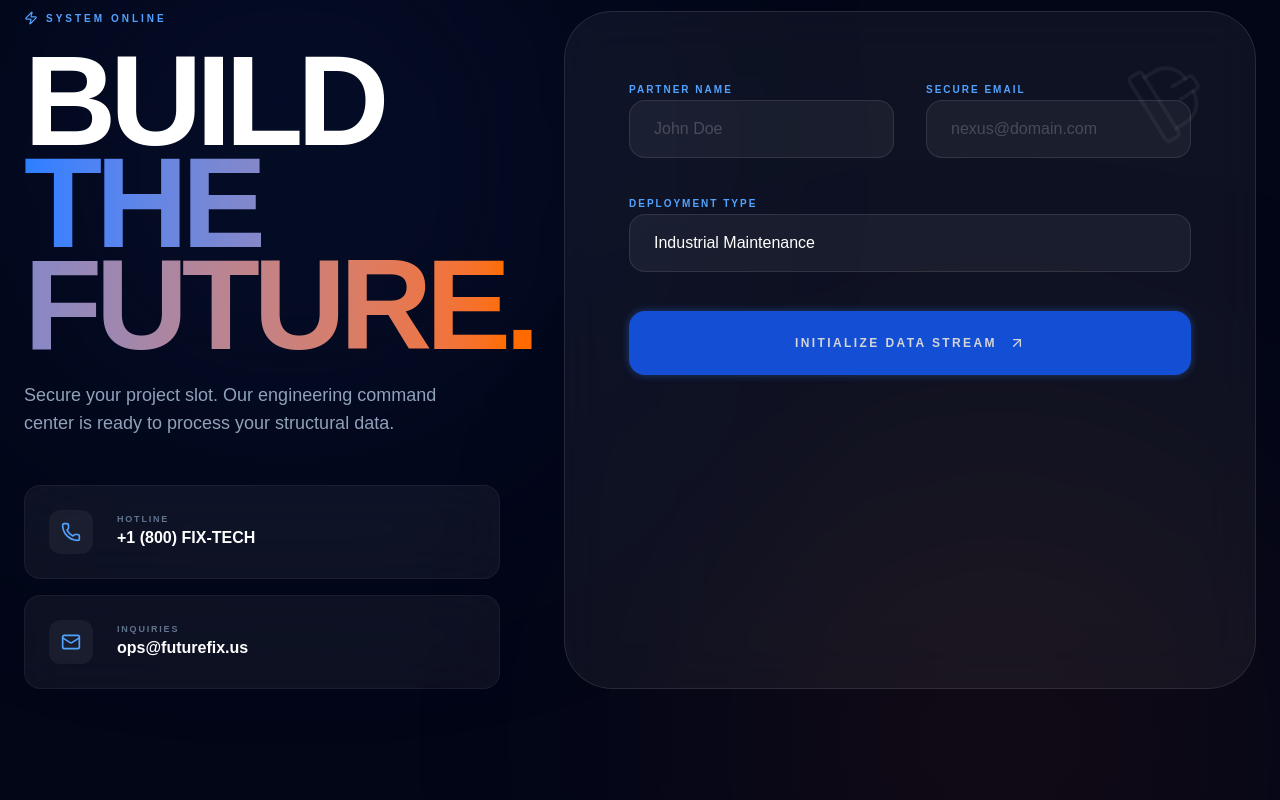
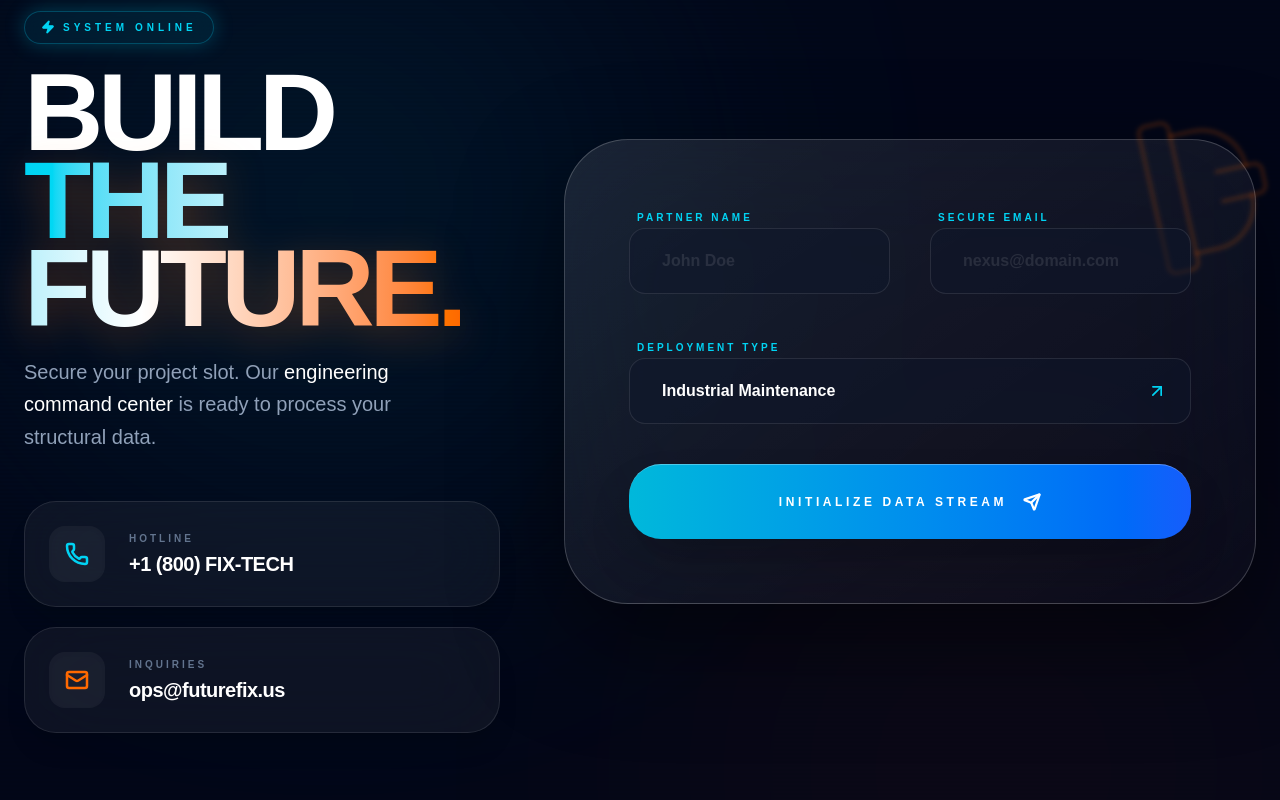
Before and after one commit to maazhashmi996-pixel/Handyman, a Next.js app: page / in a window 1280 px wide. Shown: the part 3640-4440 px from the top of the page. Built offline with nearby package versions, Linux system fonts and the light colour scheme.

Commit message:
Updated Review

```diff
--- a/components/FinalSection.tsx
+++ b/components/FinalSection.tsx
@@ -15,13 +15,13 @@ const container = {
     hidden: {},
     show: {
         transition: {
-            staggerChildren: 0.2,
+            staggerChildren: 0.1,
         },
     },
 };
 
 const item = {
-    hidden: { opacity: 0, y: 40 },
+    hidden: { opacity: 0, y: 30 },
     show: { opacity: 1, y: 0 },
 };
 
@@ -29,227 +29,173 @@ export default function FinalSectionCommand() {
     return (
         <section className="bg-slate-950 py-32 px-6 relative overflow-hidden">
 
-            {/* Background Floating Lights */}
+            {/* Ultra Vibrant Background Floating Lights */}
             <motion.div
-                animate={{ x: [0, 40, -40, 0], y: [0, 30, -30, 0] }}
-                transition={{ duration: 20, repeat: Infinity }}
-                className="absolute top-0 left-0 w-[500px] h-[500px] bg-blue-900/20 rounded-full blur-[150px]"
+                animate={{ x: [0, 60, -60, 0], y: [0, 40, -40, 0], opacity: [0.2, 0.4, 0.2] }}
+                transition={{ duration: 15, repeat: Infinity, ease: "linear" }}
+                className="absolute top-0 left-0 w-[600px] h-[600px] bg-cyan-500/30 rounded-full blur-[160px]"
             />
 
             <motion.div
-                animate={{ x: [0, -40, 40, 0], y: [0, -30, 30, 0] }}
-                transition={{ duration: 18, repeat: Infinity }}
-                className="absolute bottom-0 right-0 w-[500px] h-[500px] bg-orange-900/20 rounded-full blur-[150px]"
+                animate={{ x: [0, -60, 60, 0], y: [0, -40, 40, 0], opacity: [0.1, 0.3, 0.1] }}
+                transition={{ duration: 12, repeat: Infinity, ease: "linear" }}
+                className="absolute bottom-0 right-0 w-[600px] h-[600px] bg-orange-600/20 rounded-full blur-[160px]"
             />
 
-            {/* Scanlines */}
+            {/* Interactive Scanlines Overlay */}
             <div
-                className="absolute inset-0 pointer-events-none z-10 opacity-[0.04]"
+                className="absolute inset-0 pointer-events-none z-10 opacity-[0.06]"
                 style={{
-                    backgroundImage:
-                        "linear-gradient(transparent 50%, #000 50%)",
+                    backgroundImage: "linear-gradient(transparent 50%, #000 50%)",
                     backgroundSize: "100% 4px",
                 }}
             />
 
             <div className="container mx-auto relative z-20">
 
-                <div className="grid lg:grid-cols-12 gap-16">
+                <div className="grid lg:grid-cols-12 gap-16 items-center">
 
                     {/* LEFT PANEL */}
                     <motion.div
-                        initial={{ opacity: 0, x: -120, rotate: -8 }}
-                        whileInView={{ opacity: 1, x: 0, rotate: 0 }}
+                        initial={{ opacity: 0, x: -80 }}
+                        whileInView={{ opacity: 1, x: 0 }}
                         transition={{ duration: 1 }}
                         className="lg:col-span-5 space-y-12"
                     >
 
-                        <motion.div
-                            variants={container}
-                            initial="hidden"
-                            whileInView="show"
-                            className="space-y-6"
-                        >
+                        <div className="space-y-6">
+                            <motion.div
+                                initial={{ opacity: 0, scale: 0.8 }}
+                                whileInView={{ opacity: 1, scale: 1 }}
+                                className="inline-flex items-center gap-2 bg-cyan-500/10 backdrop-blur-md px-4 py-2 rounded-full border border-cyan-500/30 text-cyan-400 text-[10px] font-black uppercase tracking-[0.4em] shadow-[0_0_20px_rgba(6,182,212,0.3)]"
+                            >
+                                <Zap size={14} className="fill-cyan-400" /> System Online
+                            </motion.div>
 
-                            <motion.span
-                                variants={item}
-                                className="flex items-center gap-2 text-blue-400 text-[10px] font-black uppercase tracking-[0.3em]"
-                            >
-                                <Zap size={14} /> System Online
-                            </motion.span>
-
-                            <motion.h2
-                                variants={item}
-                                className="text-7xl md:text-9xl font-black text-white uppercase leading-[0.8] tracking-tighter"
-                            >
+                            <h2 className="text-7xl md:text-[110px] font-black text-white uppercase leading-[0.8] tracking-tighter">
                                 Build <br />
-                                <span className="text-transparent bg-clip-text bg-gradient-to-r from-blue-500 to-orange-500">
+                                <span className="text-transparent bg-clip-text bg-gradient-to-r from-cyan-400 via-white to-orange-500 drop-shadow-[0_10px_20px_rgba(249,115,22,0.3)]">
                                     The Future.
                                 </span>
-                            </motion.h2>
+                            </h2>
 
-                            <motion.p
-                                variants={item}
-                                className="text-slate-400 text-lg font-medium max-w-md"
-                            >
-                                Secure your project slot. Our engineering command center
-                                is ready to process your structural data.
-                            </motion.p>
+                            <p className="text-slate-400 text-lg md:text-xl font-medium max-w-md leading-relaxed">
+                                Secure your project slot. Our <span className="text-white">engineering command center</span> is ready to process your structural data.
+                            </p>
+                        </div>
 
-                        </motion.div>
-
-                        {/* CONTACT CARDS */}
-                        <motion.div
-                            variants={container}
-                            initial="hidden"
-                            whileInView="show"
-                            className="flex flex-col gap-4"
-                        >
-
+                        {/* VIBRANT CONTACT CARDS */}
+                        <div className="flex flex-col gap-5">
                             {[
-                                { icon: Phone, label: "Hotline", val: "+1 (800) FIX-TECH" },
-                                { icon: Mail, label: "Inquiries", val: "ops@futurefix.us" },
+                                { icon: Phone, label: "Hotline", val: "+1 (800) FIX-TECH", color: "text-cyan-400", bg: "group-hover:bg-cyan-500" },
+                                { icon: Mail, label: "Inquiries", val: "ops@futurefix.us", color: "text-orange-500", bg: "group-hover:bg-orange-500" },
                             ].map((itemData, i) => (
                                 <motion.div
                                     key={i}
-                                    variants={item}
-                                    whileHover={{ scale: 1.05 }}
-                                    className="flex items-center gap-6 p-6 border border-white/5 rounded-2xl hover:border-blue-500/60 transition bg-white/5 group backdrop-blur-xl"
+                                    whileHover={{ x: 10, backgroundColor: "rgba(255,255,255,0.08)" }}
+                                    className="flex items-center gap-6 p-6 border border-white/10 rounded-[2rem] transition-all bg-white/5 group backdrop-blur-2xl shadow-xl"
                                 >
-
-                                    <motion.div
-                                        whileHover={{ rotate: 360 }}
-                                        transition={{ duration: 0.6 }}
-                                        className="p-3 bg-white/5 rounded-xl text-blue-400 group-hover:bg-blue-600 group-hover:text-white transition-all"
-                                    >
-                                        <itemData.icon size={20} />
-                                    </motion.div>
+                                    <div className={`p-4 bg-white/5 rounded-2xl ${itemData.color} ${itemData.bg} group-hover:text-white transition-all duration-500 shadow-inner`}>
+                                        <itemData.icon size={24} strokeWidth={2.5} />
+                                    </div>
 
                                     <div>
-                                        <p className="text-[9px] text-slate-500 uppercase tracking-[0.2em] font-black">
+                                        <p className="text-[10px] text-slate-500 uppercase tracking-[0.3em] font-black mb-1">
                                             {itemData.label}
                                         </p>
-                                        <p className="text-white font-bold">
+                                        <p className="text-xl text-white font-bold tracking-tight">
                                             {itemData.val}
                                         </p>
                                     </div>
-
                                 </motion.div>
                             ))}
-                        </motion.div>
+                        </div>
 
                     </motion.div>
 
-                    {/* RIGHT PANEL FORM */}
+                    {/* RIGHT PANEL FORM (NEON GLASS) */}
                     <motion.div
-                        initial={{ opacity: 0, scale: 0.8, rotate: 4 }}
-                        whileInView={{ opacity: 1, scale: 1, rotate: 0 }}
-                        transition={{ duration: 1 }}
-                        className="lg:col-span-7 bg-white/5 border border-white/10 p-10 md:p-16 rounded-[3rem] backdrop-blur-xl relative"
+                        initial={{ opacity: 0, scale: 0.9 }}
+                        whileInView={{ opacity: 1, scale: 1 }}
+                        transition={{ duration: 0.8 }}
+                        className="lg:col-span-7 bg-gradient-to-br from-white/10 to-white/[0.02] border border-white/20 p-10 md:p-16 rounded-[4rem] backdrop-blur-3xl relative shadow-[0_40px_100px_rgba(0,0,0,0.5)]"
                     >
-
-                        {/* decorative icon */}
+                        {/* decorative glowing icon */}
                         <motion.div
                             animate={{ rotate: 360 }}
-                            transition={{ duration: 40, repeat: Infinity, ease: "linear" }}
-                            className="absolute top-10 right-10 text-white/5"
+                            transition={{ duration: 30, repeat: Infinity, ease: "linear" }}
+                            className="absolute -top-10 -right-10 text-orange-500/20 blur-[2px]"
                         >
-                            <HardHat size={90} strokeWidth={1} />
+                            <HardHat size={180} strokeWidth={0.5} />
                         </motion.div>
 
-                        <motion.form
-                            variants={container}
-                            initial="hidden"
-                            whileInView="show"
-                            className="space-y-8"
-                        >
-
-                            <div className="grid md:grid-cols-2 gap-8">
-
-                                <motion.div variants={item} className="space-y-2">
-                                    <label className="text-[10px] text-blue-400 uppercase font-black tracking-[0.2em]">
-                                        Partner Name
-                                    </label>
+                        <form className="space-y-10 relative z-10">
+                            <div className="grid md:grid-cols-2 gap-10">
+                                <div className="space-y-3">
+                                    <label className="text-[10px] text-cyan-400 uppercase font-black tracking-[0.3em] ml-2">Partner Name</label>
                                     <input
-                                        className="w-full bg-white/5 border border-white/10 rounded-2xl px-6 py-4 text-white focus:border-blue-500 outline-none transition-all placeholder:text-white/20"
+                                        className="w-full bg-slate-900/50 border border-white/10 rounded-2xl px-8 py-5 text-white focus:border-cyan-400 focus:ring-4 focus:ring-cyan-400/10 outline-none transition-all placeholder:text-white/10 font-bold"
                                         placeholder="John Doe"
                                     />
-                                </motion.div>
+                                </div>
 
-                                <motion.div variants={item} className="space-y-2">
-                                    <label className="text-[10px] text-blue-400 uppercase font-black tracking-[0.2em]">
-                                        Secure Email
-                                    </label>
+                                <div className="space-y-3">
+                                    <label className="text-[10px] text-cyan-400 uppercase font-black tracking-[0.3em] ml-2">Secure Email</label>
                                     <input
-                                        className="w-full bg-white/5 border border-white/10 rounded-2xl px-6 py-4 text-white focus:border-blue-500 outline-none transition-all placeholder:text-white/20"
+                                        className="w-full bg-slate-900/50 border border-white/10 rounded-2xl px-8 py-5 text-white focus:border-cyan-400 focus:ring-4 focus:ring-cyan-400/10 outline-none transition-all placeholder:text-white/10 font-bold"
                                         placeholder="nexus@domain.com"
                                     />
-                                </motion.div>
-
+                                </div>
                             </div>
 
-                            <motion.div variants={item} className="space-y-2">
-                                <label className="text-[10px] text-blue-400 uppercase font-black tracking-[0.2em]">
-                                    Deployment Type
-                                </label>
-                                <select className="w-full bg-white/5 border border-white/10 rounded-2xl px-6 py-4 text-white focus:border-blue-500 outline-none appearance-none cursor-pointer">
-                                    <option className="bg-slate-900">
-                                        Industrial Maintenance
-                                    </option>
-                                    <option className="bg-slate-900">
-                                        Luxury Estate Upkeep
-                                    </option>
-                                </select>
-                            </motion.div>
+                            <div className="space-y-3">
+                                <label className="text-[10px] text-cyan-400 uppercase font-black tracking-[0.3em] ml-2">Deployment Type</label>
+                                <div className="relative">
+                                    <select className="w-full bg-slate-900/50 border border-white/10 rounded-2xl px-8 py-5 text-white focus:border-cyan-400 outline-none appearance-none cursor-pointer font-bold">
+                                        <option className="bg-slate-950">Industrial Maintenance</option>
+                                        <option className="bg-slate-950">Luxury Estate Upkeep</option>
+                                        <option className="bg-slate-950">Structural Engineering</option>
+                                    </select>
+                                    <div className="absolute right-6 top-1/2 -translate-y-1/2 pointer-events-none text-cyan-400">
+                                        <ArrowUpRight size={20} />
+                                    </div>
+                                </div>
+                            </div>
 
-                            {/* CTA BUTTON */}
+                            {/* ULTRA CTA BUTTON */}
                             <motion.button
-                                variants={item}
-                                whileHover={{ scale: 1.05 }}
-                                whileTap={{ scale: 0.95 }}
-                                animate={{
-                                    boxShadow: [
-                                        "0 0 0px rgba(59,130,246,0.4)",
-                                        "0 0 25px rgba(59,130,246,0.6)",
-                                        "0 0 0px rgba(59,130,246,0.4)",
-                                    ],
-                                }}
-                                transition={{ duration: 2, repeat: Infinity }}
-                                className="w-full bg-blue-600 text-white py-6 rounded-2xl font-black uppercase tracking-[0.2em] text-xs hover:bg-white hover:text-slate-950 transition-all flex items-center justify-center gap-3"
+                                whileHover={{ scale: 1.02, boxShadow: "0 0 40px rgba(6,182,212,0.5)" }}
+                                whileTap={{ scale: 0.98 }}
+                                className="w-full bg-gradient-to-r from-cyan-500 to-blue-600 text-white py-7 rounded-[2rem] font-black uppercase tracking-[0.3em] text-xs hover:from-white hover:to-white hover:text-slate-950 transition-all duration-500 flex items-center justify-center gap-4 shadow-2xl border-t border-white/30"
                             >
                                 Initialize Data Stream
-                                <ArrowUpRight size={16} />
+                                <Send size={18} strokeWidth={3} />
                             </motion.button>
-
-                        </motion.form>
-
+                        </form>
                     </motion.div>
 
                 </div>
 
-                {/* FOOTER */}
+                {/* FOOTER SECTION */}
                 <motion.div
-                    initial={{ opacity: 0, y: 40 }}
-                    whileInView={{ opacity: 1, y: 0 }}
-                    className="mt-32 border-t border-white/10 pt-12 flex flex-col md:flex-row justify-between items-center gap-8 text-[10px] font-black uppercase tracking-[0.3em] text-slate-500"
+                    initial={{ opacity: 0 }}
+                    whileInView={{ opacity: 1 }}
+                    className="mt-32 border-t border-white/10 pt-12 flex flex-col md:flex-row justify-between items-center gap-8 text-[10px] font-black uppercase tracking-[0.4em] text-slate-500"
                 >
-
-                    <p>© 2026 FUTUREFIX COMMAND CENTER</p>
-
-                    <div className="flex gap-10">
-                        <span className="hover:text-white cursor-pointer transition-colors">
-                            Privacy
-                        </span>
-                        <span className="hover:text-white cursor-pointer transition-colors">
-                            Security
-                        </span>
-                        <span className="hover:text-white cursor-pointer transition-colors">
-                            Terms
-                        </span>
+                    <div className="flex items-center gap-4">
+                        <div className="w-2 h-2 rounded-full bg-cyan-500 animate-ping" />
+                        <p>© 2026 FUTUREFIX COMMAND CENTER</p>
                     </div>
 
-                    <ShieldCheck size={20} className="text-white/20" />
+                    <div className="flex gap-12">
+                        {['Privacy', 'Security', 'Terms'].map(link => (
+                            <span key={link} className="hover:text-cyan-400 cursor-pointer transition-colors duration-300">
+                                {link}
+                            </span>
+                        ))}
+                    </div>
 
+                    <ShieldCheck size={24} className="text-cyan-500/40" />
                 </motion.div>
 
             </div>
```
